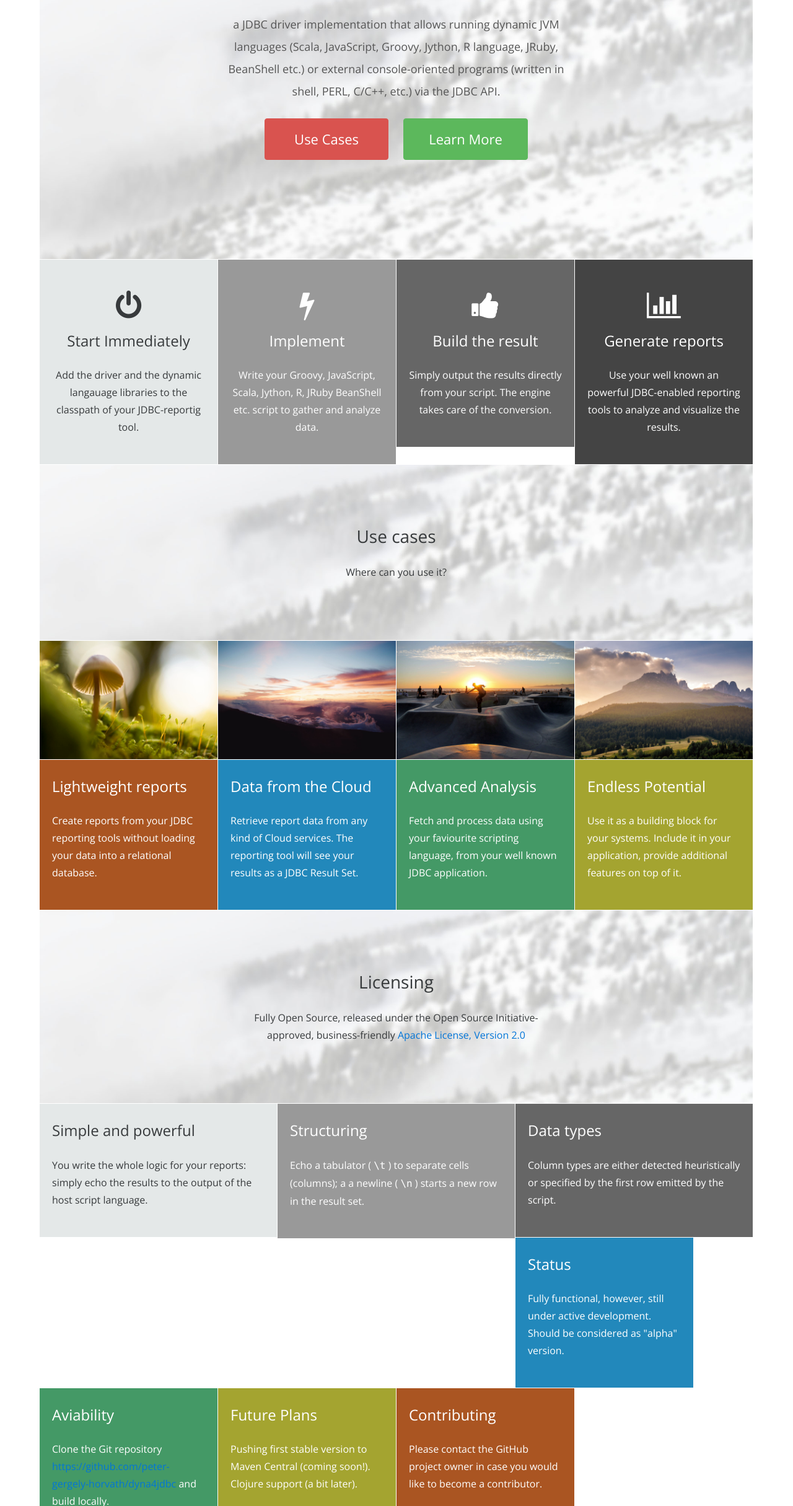
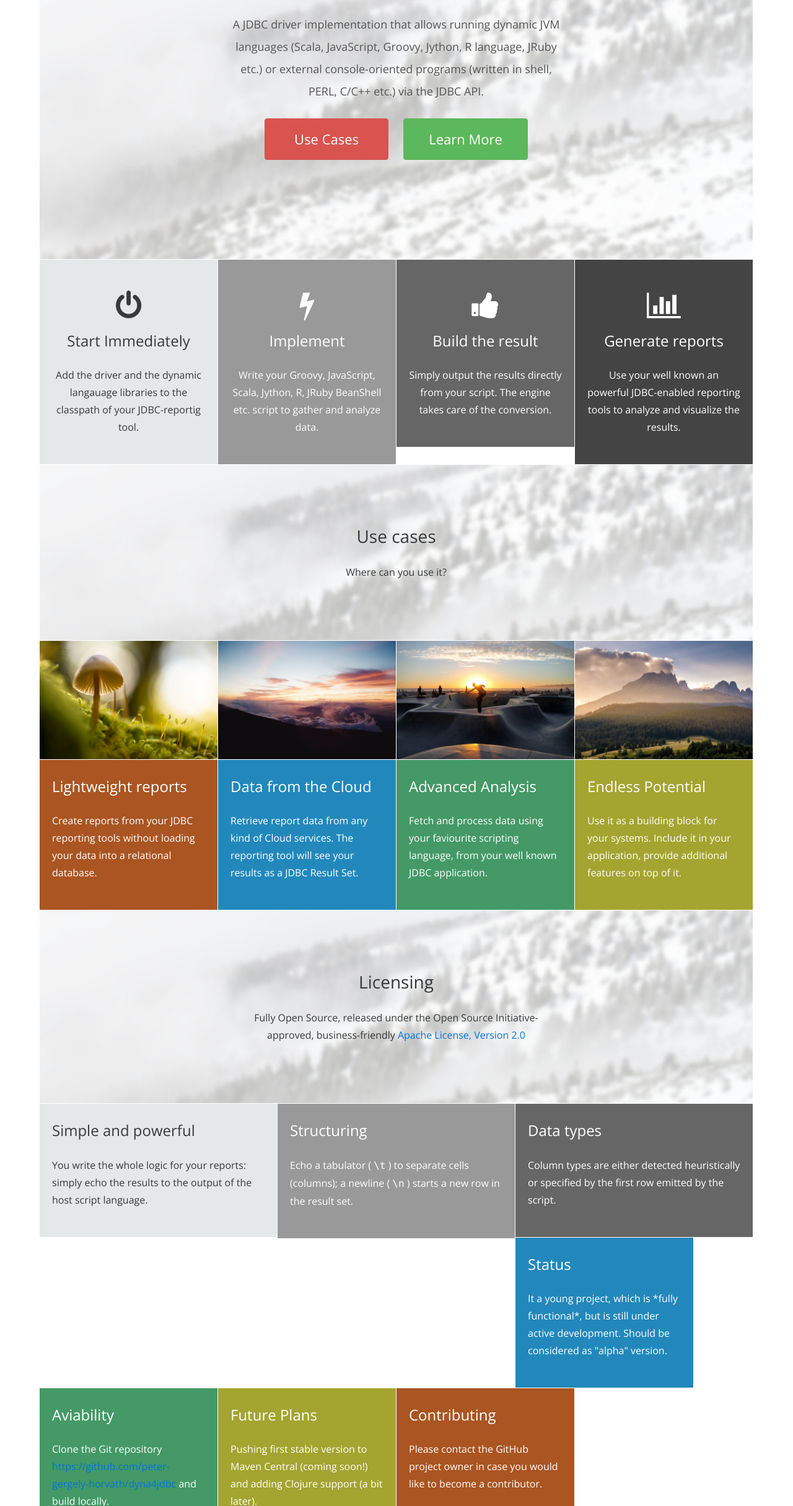
Before and after one commit to peter-gergely-horvath/dyna4jdbc, a plain HTML site: page index.html in a window 1280 px wide. Shown: the part 370-2800 px from the top of the page at 62% size. Drawn offline with nearby package versions, Linux system fonts and the light colour scheme.

Commit message:
Update index.html

```diff
--- a/index.html
+++ b/index.html
@@ -76,9 +76,9 @@ http://www.templatemo.com/tm-479-sigma
 
         	<div class="col-md-offset-2 col-lg-offset-3 col-lg-6 col-md-8 col-sm-12 text-center">
             	<h1>dyna4jdbc</h1>
-            	<p>a JDBC driver implementation that allows running dynamic JVM languages
-                    (Scala, JavaScript, Groovy, Jython, R language, JRuby, BeanShell etc.)
-                    or external console-oriented programs (written in shell, PERL, C/C++, etc.) via the
+            	<p>A JDBC driver implementation that allows running dynamic JVM languages
+                    (Scala, JavaScript, Groovy, Jython, R language, JRuby etc.)
+                    or external console-oriented programs (written in shell, PERL, C/C++ etc.) via the
                     JDBC API.</p>
                 <a href="#usecases" class="btn btn-danger sigma-start">Use Cases</a>
                 <a href="#learnmore" class="btn btn-success sigma-start">Learn More</a>
@@ -201,7 +201,7 @@ http://www.templatemo.com/tm-479-sigma
             	<p>
                     Echo a tabulator (
                     <span class="monospace">\t</span>
-                    ) to separate cells (columns); a a newline (
+                    ) to separate cells (columns); a newline (
                     <span class="monospace">\n</span>
                     ) starts a new row in the result set.
                 </p>
@@ -227,7 +227,7 @@ http://www.templatemo.com/tm-479-sigma
 
         	<div class="sigma-content col-lg-3 col-md-6 sigma-bg-blue">
             	<h2>Status</h2>
-            	<p>Fully functional, however, still under active development. Should be considered as "alpha" version.</p>
+            	<p>It a young project, which is *fully functional*, but is still under active development. Should be considered as "alpha" version.</p>
 
             </div>
             <div class="sigma-content col-lg-3 col-md-6 sigma-bg-green">
@@ -239,7 +239,7 @@ http://www.templatemo.com/tm-479-sigma
             </div>
             <div class="sigma-content col-lg-3 col-md-6 sigma-bg-yellow">
             	<h2>Future Plans</h2>
-            	<p>Pushing first stable version to Maven Central (coming soon!). Clojure support (a bit later).
+            	<p>Pushing first stable version to Maven Central (coming soon!) and adding Clojure support (a bit later).
                 </p>
 
             </div>
```
